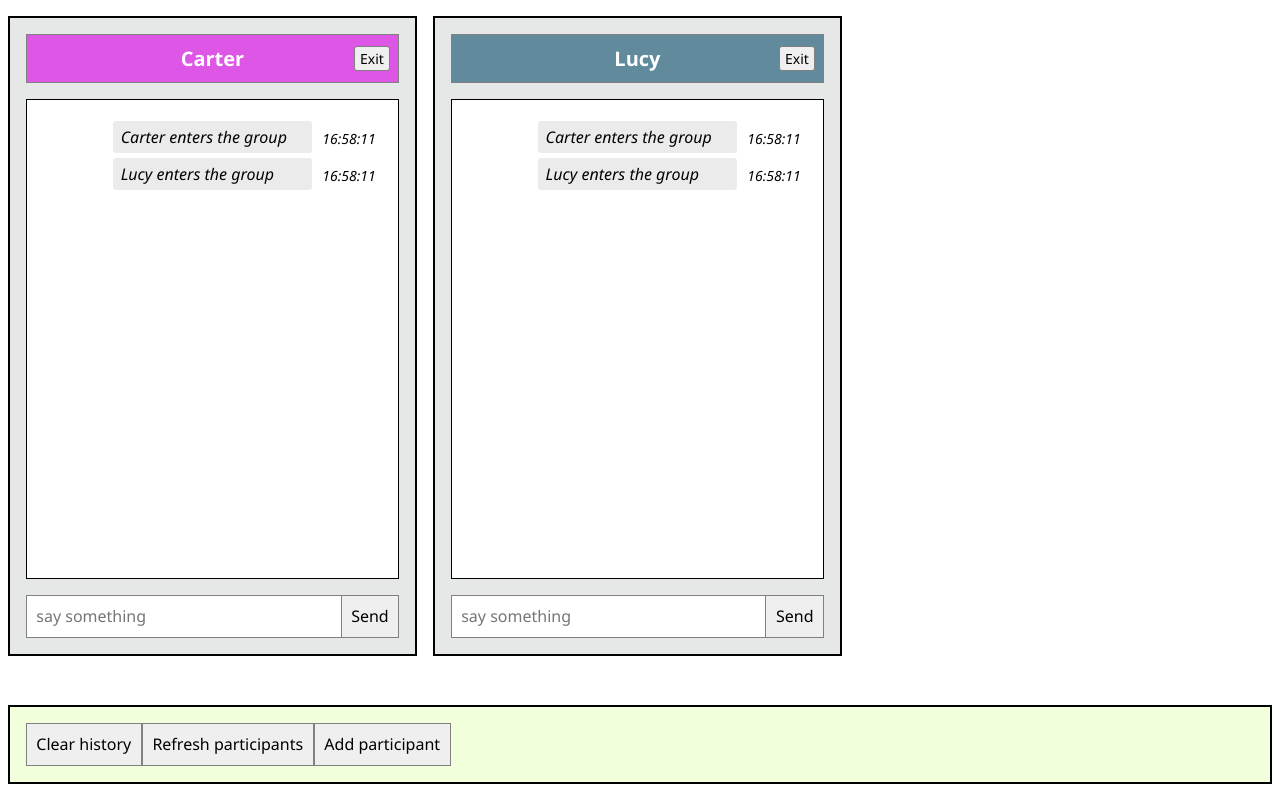
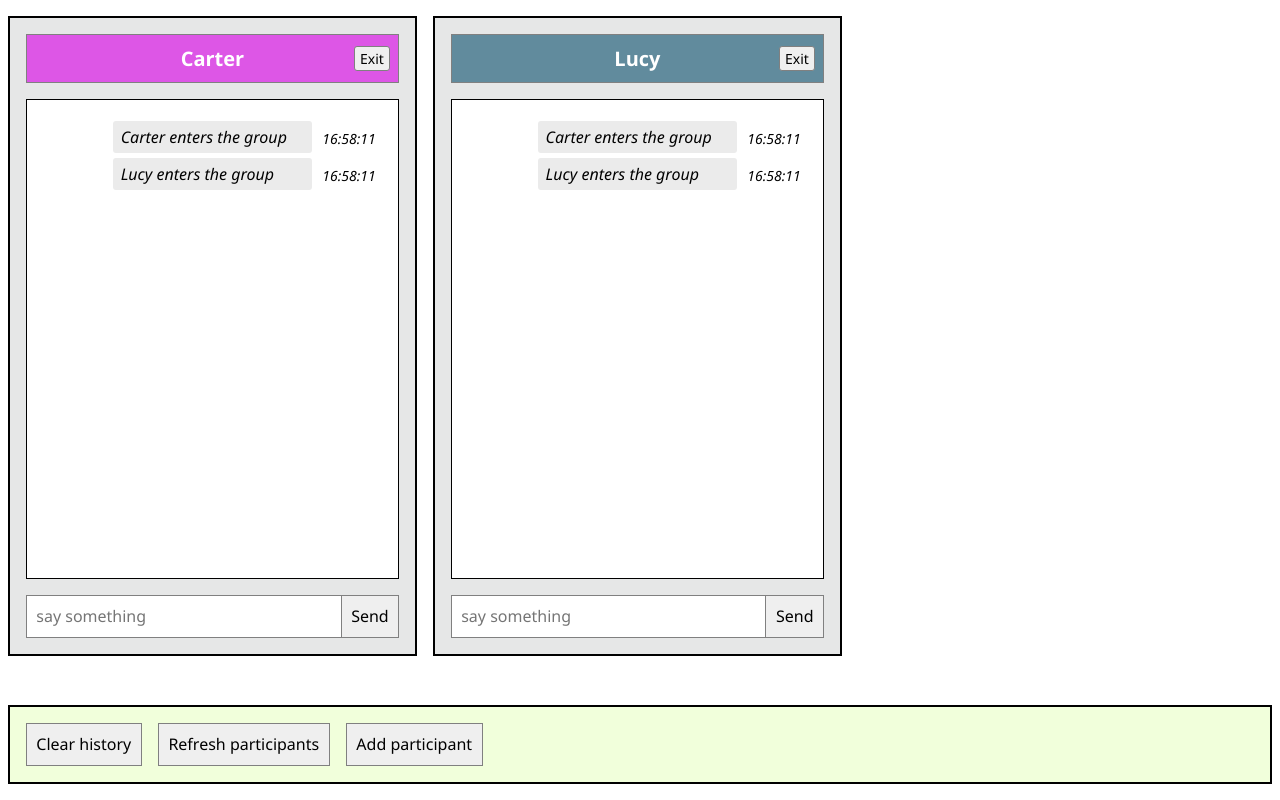
Before and after one commit to SergiiVdovareize/react-split-chat, a React (Create React App) app: page / in a window 1280 px wide. Built offline with nearby package versions, Linux system fonts and the light colour scheme.

Commit message:
fixed buttons

```diff
--- a/src/App.css
+++ b/src/App.css
@@ -48,6 +48,10 @@ html, body {
   margin: 1em 0.6%;
   flex: 0 1;
   margin-top: 0;
+}
+
+.chat-panel .btn:not(:first-child) {
+  margin-left: 1em;
 }
 
 .chat-wrapper {
```
